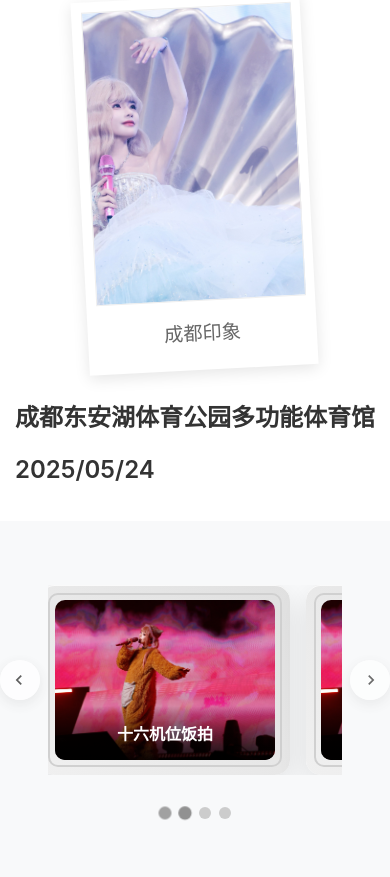
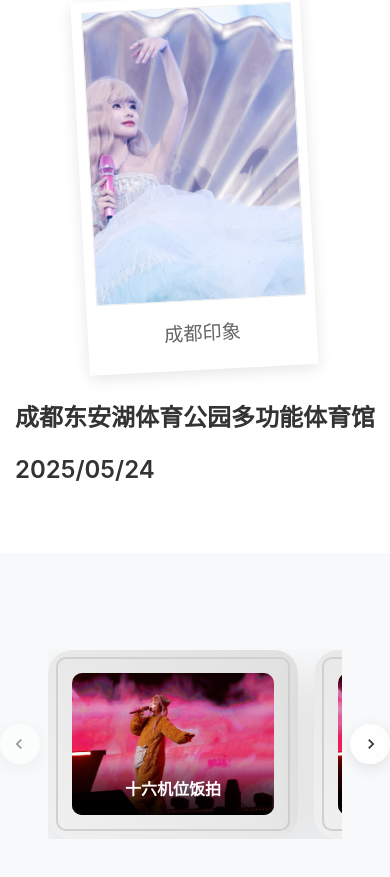
Before and after one commit to howeverT/ghost-huang, a Vue app: page /concert/chengdu in a window 390 px wide. Shown: the part 2004-2881 px from the top of the page. Built offline with nearby package versions, Linux system fonts and the light colour scheme.

Commit message:
fix thumbnailgrid issue

```diff
--- a/src/components/ThumbnailGrid.vue
+++ b/src/components/ThumbnailGrid.vue
@@ -14,7 +14,7 @@
 
       <!-- 相框容器 -->
       <div class="frames-container">
-        <div class="frames-wrapper" :style="{ transform: `translateX(-${currentIndex * slideWidth}px)` }">
+        <div class="frames-wrapper" :style="{ transform: `translateX(-${getSlidePosition(currentIndex)}px)` }">
           <div
             v-for="(item, index) in items"
             :key="index"
@@ -50,16 +50,7 @@
       </button>
     </div>
 
-    <!-- 指示器 -->
-    <div class="carousel-indicators">
-      <button
-        v-for="(_, index) in items"
-        :key="index"
-        class="indicator"
-        :class="{ active: index === currentIndex }"
-        @click="goToSlide(index)"
-      ></button>
-    </div>
+
 
   </div>
 </template>
@@ -94,20 +85,63 @@ const currentIndex = ref(0)
 const slideWidth = ref(0)
 const containerWidth = ref(0)
 
-// 计算最大索引
+// 计算最大索引 - 允许滑动到最后
+// 计算最大索引 - 基于实际滑动距离动态计算
 const maxIndex = computed(() => {
-  return Math.max(0, props.items.length - props.itemsPerView)
+  const itemWidth = 512 // 32rem ≈ 512px
+  const gapWidth = 32
+  const displayWidth = containerWidth.value || 1200
+
+  // 计算所有items的总宽度
+  const totalWidth = props.items.length * itemWidth + (props.items.length - 1) * gapWidth
+
+  // 计算最后一个位置
+  const lastPosition = totalWidth - displayWidth
+
+  // 计算需要点击几次才能到达最后位置
+  const clicksNeeded = Math.ceil(lastPosition / (itemWidth + gapWidth))
+
+  console.log(`Total width: ${totalWidth}px, Last position: ${lastPosition}px, Clicks needed: ${clicksNeeded}`)
+
+  return clicksNeeded
 })
 
-// 计算每个相框的宽度
-const frameWidth = computed(() => {
-  return containerWidth.value / props.itemsPerView
+
+
+// 计算滑动距离 - 每次滑动一个item的完整宽度
+const slideWidthComputed = computed(() => {
+  return 400 + 32 // item宽度 + gap
 })
 
-// 计算滑动距离
-const slideWidthComputed = computed(() => {
-  return frameWidth.value
-})
+// 计算精确的滑动位置
+const getSlidePosition = (index: number) => {
+  const itemWidth = 512 // 32rem ≈ 512px
+  const gapWidth = 32
+
+  // 动态获取实际显示区域宽度
+  const displayWidth = containerWidth.value || 1200
+
+  // 动态计算所有items的总宽度
+  const totalWidth = props.items.length * itemWidth + (props.items.length - 1) * gapWidth
+
+  // 计算最后一个位置
+  const lastPosition = totalWidth - displayWidth
+
+  // 计算需要点击几次才能到达最后位置
+  const clicksNeeded = Math.ceil(lastPosition / (itemWidth + gapWidth))
+
+  let position
+  if (index === clicksNeeded) {
+    // 最后位置：让最后一个item贴住右边
+    position = lastPosition
+  } else {
+    // 其他位置：按比例计算，确保最后能到达lastPosition
+    position = (index / clicksNeeded) * lastPosition
+  }
+
+  console.log(`Slide to index ${index}, position: ${position}px, lastPosition: ${lastPosition}px, clicksNeeded: ${clicksNeeded}`)
+  return position
+}
 
 // 更新尺寸
 const updateDimensions = () => {
@@ -122,6 +156,9 @@ const updateDimensions = () => {
 const nextSlide = () => {
   if (currentIndex.value < maxIndex.value) {
     currentIndex.value++
+  } else {
+    // 如果已经到最后，可以循环回到开始，或者保持到最后
+    // currentIndex.value = 0  // 取消注释这行如果你想循环
   }
 }
 
@@ -132,10 +169,7 @@ const previousSlide = () => {
   }
 }
 
-// 跳转到指定幻灯片
-const goToSlide = (index: number) => {
-  currentIndex.value = index
-}
+
 
 // 处理缩略图点击
 const handleItemClick = (item: ThumbnailItem) => {
@@ -144,17 +178,18 @@ const handleItemClick = (item: ThumbnailItem) => {
   }
 }
 
-// 自动播放
+// 自动播放 - 暂时禁用，避免干扰手动操作
 let autoPlayInterval: number | null = null
 
 const startAutoPlay = () => {
-  autoPlayInterval = window.setInterval(() => {
-    if (currentIndex.value >= maxIndex.value) {
-      currentIndex.value = 0
-    } else {
-      currentIndex.value++
-    }
-  }, 5000)
+  // 暂时禁用自动播放
+  // autoPlayInterval = window.setInterval(() => {
+  //   if (currentIndex.value >= maxIndex.value) {
+  //     currentIndex.value = 0
+  //   } else {
+  //     currentIndex.value++
+  //   }
+  // }, 5000)
 }
 
 const stopAutoPlay = () => {
@@ -167,7 +202,7 @@ const stopAutoPlay = () => {
 onMounted(() => {
   updateDimensions()
   window.addEventListener('resize', updateDimensions)
-  startAutoPlay()
+  // startAutoPlay() // 暂时禁用
 })
 
 onUnmounted(() => {
@@ -197,14 +232,15 @@ onUnmounted(() => {
 .thumbnail-section {
   width: 100%;
   background-color: #f8f9fa;
-  padding: 4rem 0;
+  padding: 6rem 0 4rem 0;
   flex-shrink: 0;
+  margin-top: 2rem;
 }
 
 .carousel-container {
   position: relative;
   width: 100%;
-  max-width: 1200px;
+  max-width: 90vw;
   margin: 0 auto;
   display: flex;
   align-items: center;
@@ -215,6 +251,9 @@ onUnmounted(() => {
   flex: 1;
   overflow: hidden;
   position: relative;
+  width: 100%;
+  max-width: 80vw;
+  margin: 0 auto;
 }
 
 .frames-wrapper {
@@ -234,15 +273,16 @@ onUnmounted(() => {
 }
 
 .frame-border {
-  width: 400px;
-  height: 300px;
-  padding: 15px;
+  width: 32rem;
+  height: 22rem;
+  padding: 1.5rem;
   background: linear-gradient(45deg, #f0f0f0, #e0e0e0);
-  border-radius: 15px;
+  border-radius: 1.5rem;
   box-shadow:
-    0 10px 30px rgba(0, 0, 0, 0.1),
+    0 1.25rem 3rem rgba(0, 0, 0, 0.1),
     inset 0 1px 0 rgba(255, 255, 255, 0.8);
   position: relative;
+  flex-shrink: 0;
 }
 
 .frame-border::before {
@@ -332,54 +372,30 @@ onUnmounted(() => {
   transform: translateX(1px);
 }
 
-.carousel-indicators {
-  display: flex;
-  justify-content: center;
-  gap: 0.5rem;
-  margin-top: 2rem;
-}
 
-.indicator {
-  width: 12px;
-  height: 12px;
-  border: none;
-  border-radius: 50%;
-  background: #ccc;
-  cursor: pointer;
-  transition: all 0.3s ease;
-}
-
-.indicator:hover {
-  background: #999;
-}
-
-.indicator.active {
-  background: #666;
-  transform: scale(1.2);
-}
 
 /* 响应式布局 */
 @media (max-width: 1200px) {
   .carousel-container {
-    max-width: 900px;
+    max-width: 95vw;
     gap: 1.5rem;
   }
 
   .frame-border {
-    width: 350px;
-    height: 260px;
+    width: 26rem;
+    height: 18rem;
   }
 }
 
 @media (max-width: 768px) {
   .carousel-container {
-    max-width: 600px;
+    max-width: 98vw;
     gap: 1rem;
   }
 
   .frame-border {
-    width: 300px;
-    height: 225px;
+    width: 22rem;
+    height: 15rem;
   }
 
   .frames-wrapper {
@@ -387,13 +403,13 @@ onUnmounted(() => {
   }
 
   .carousel-arrow {
-    width: 40px;
-    height: 40px;
+    width: 2.5rem;
+    height: 2.5rem;
   }
 
   .carousel-arrow svg {
-    width: 20px;
-    height: 20px;
+    width: 1.25rem;
+    height: 1.25rem;
   }
 }
 
```
